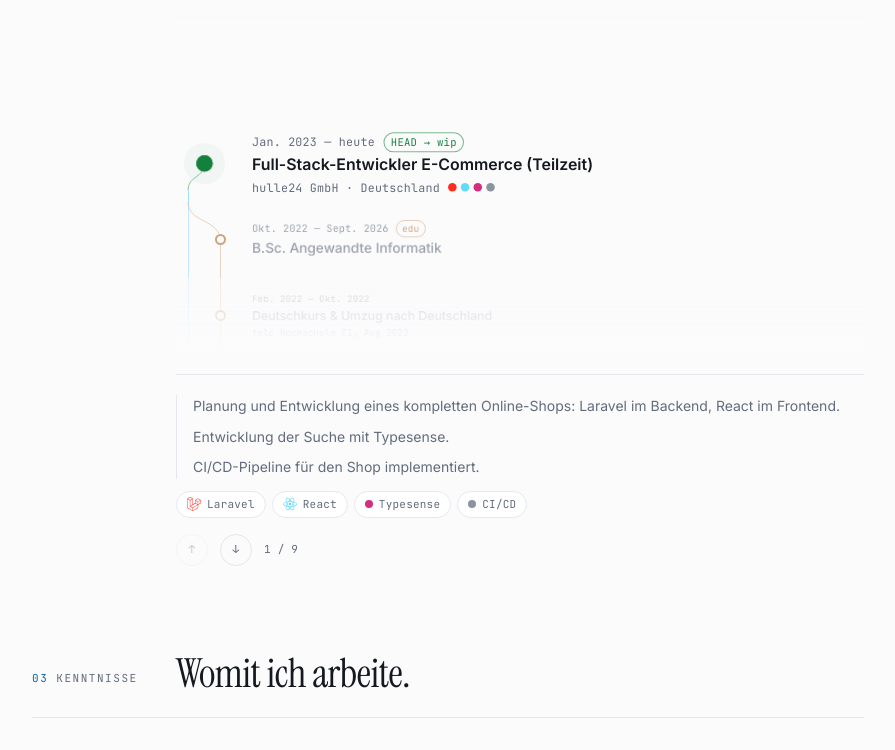
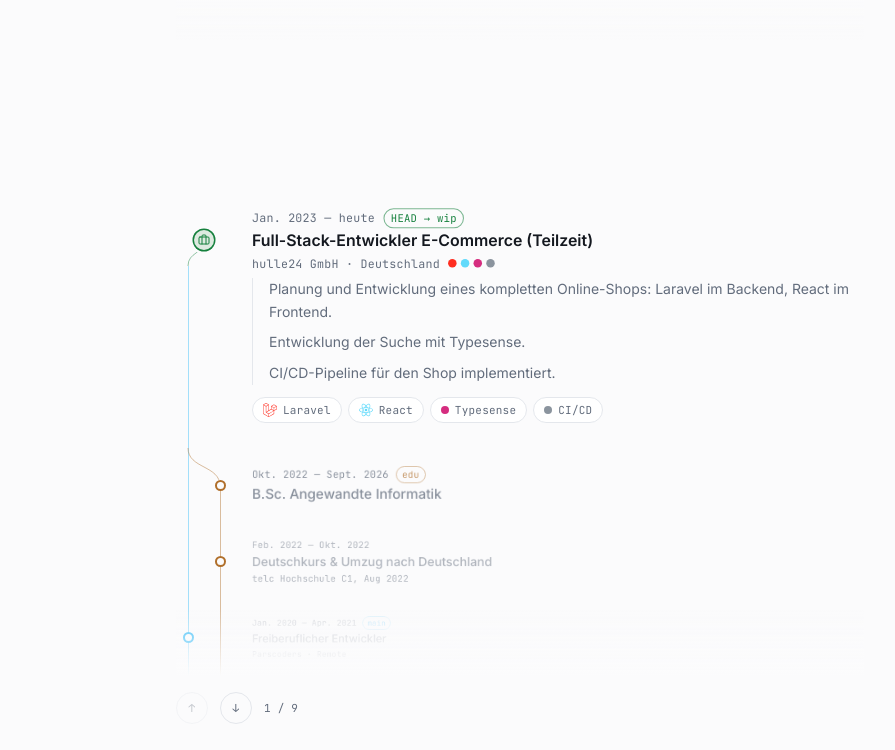
Before and after one commit to ehsanmim/ehsanmim.github.io, a React (Vite) app: page / in a window 1280 px wide. Shown: the part 1500-2250 px from the top of the page, without its empty margins (192-1087 px from the left). Built offline with nearby package versions, Linux system fonts and the light colour scheme.

Commit message:
graph design 3

```diff
--- a/src/index.css
+++ b/src/index.css
@@ -149,11 +149,29 @@
     will-change: transform;
     /* Overshoots and settles — a spring, not a ramp. That arrival past the
      * target is the difference between "it got bigger" and "it came forward". */
-    transition: transform 0.52s cubic-bezier(0.32, 1.4, 0.5, 1);
+    transition:
+      transform 0.52s cubic-bezier(0.32, 1.4, 0.5, 1),
+      opacity 0.52s cubic-bezier(0.22, 1, 0.36, 1);
   }
 
   .deck-node {
     transform-origin: center;
+  }
+
+  /* The kind mark, springing in on whichever commit has the deck. */
+  .deck-kind {
+    animation: deck-kind 0.42s cubic-bezier(0.32, 1.5, 0.5, 1) both;
+  }
+
+  @keyframes deck-kind {
+    from {
+      opacity: 0;
+      transform: scale(0.4) rotate(-12deg);
+    }
+    to {
+      opacity: 1;
+      transform: none;
+    }
   }
 
   /* The focused commit's detail, arriving after the deck has settled. */
@@ -178,7 +196,8 @@
       transition: none;
     }
 
-    .deck-detail {
+    .deck-detail,
+    .deck-kind {
       animation: none;
     }
   }
@@ -213,11 +232,29 @@
     will-change: transform;
     /* Overshoots and settles — a spring, not a ramp. That arrival past the
      * target is the difference between "it got bigger" and "it came forward". */
-    transition: transform 0.52s cubic-bezier(0.32, 1.4, 0.5, 1);
+    transition:
+      transform 0.52s cubic-bezier(0.32, 1.4, 0.5, 1),
+      opacity 0.52s cubic-bezier(0.22, 1, 0.36, 1);
   }
 
   .deck-node {
     transform-origin: center;
+  }
+
+  /* The kind mark, springing in on whichever commit has the deck. */
+  .deck-kind {
+    animation: deck-kind 0.42s cubic-bezier(0.32, 1.5, 0.5, 1) both;
+  }
+
+  @keyframes deck-kind {
+    from {
+      opacity: 0;
+      transform: scale(0.4) rotate(-12deg);
+    }
+    to {
+      opacity: 1;
+      transform: none;
+    }
   }
 
   /* The focused commit's detail, arriving after the deck has settled. */
@@ -242,7 +279,8 @@
       transition: none;
     }
 
-    .deck-detail {
+    .deck-detail,
+    .deck-kind {
       animation: none;
     }
   }
--- a/src/looks/editorial/CommitGraph.tsx
+++ b/src/looks/editorial/CommitGraph.tsx
@@ -1,4 +1,5 @@
 import { useCallback, useEffect, useRef, useState, type ReactNode } from 'react'
+import { LuBriefcase, LuGraduationCap } from 'react-icons/lu'
 import { Reveal } from '../../lib/reveal'
 import { Dot, Tag } from './visuals'
 
@@ -56,7 +57,7 @@ const CURVE = 26
  * commit, which the lanes would otherwise sit right up against. */
 const GUTTER = 76
 /** How many commits are visible either side of the one in focus. */
-const REACH = 2
+const REACH = 3
 /** How far the focused commit comes forward, and how far each ring back from it
  *  falls away. */
 const ZOOM = 1.06
@@ -141,6 +142,25 @@ export function CommitGraph({ commits }: { commits: Commit[] }) {
   const [index, setIndex] = useState(0)
   const deck = useRef<HTMLDivElement>(null)
   const last = commits.length - 1
+
+  // The focused commit opens in place, and everything below it moves down by
+  // however tall its detail turns out to be. Measured rather than assumed: one
+  // role has three bullets and a stack, another has none at all, and a fixed
+  // allowance would leave a hole under the short ones.
+  const detail = useRef<HTMLDivElement>(null)
+  const [detailH, setDetailH] = useState(0)
+  useEffect(() => {
+    const el = detail.current
+    if (!el) {
+      setDetailH(0)
+      return
+    }
+    const measure = () => setDetailH(el.scrollHeight)
+    measure()
+    const ro = new ResizeObserver(measure)
+    ro.observe(el)
+    return () => ro.disconnect()
+  }, [index, commits])
 
   const move = useCallback(
     (by: number) => {
@@ -267,8 +287,7 @@ export function CommitGraph({ commits }: { commits: Commit[] }) {
     return { from: tops.reduce(earlier), to: bottoms.reduce(later) }
   })()
 
-  const current = commits[index]
-  const height = STEP * (REACH * 2 + 1)
+  const height = STEP * (REACH * 2 + 1) + detailH
 
   return (
     <div>
@@ -281,7 +300,7 @@ export function CommitGraph({ commits }: { commits: Commit[] }) {
           aria-activedescendant={`commit-${index}`}
           onKeyDown={onKey}
           className="deck relative overflow-hidden outline-none"
-          style={{ height }}
+          style={{ height, transition: 'height 0.52s cubic-bezier(0.22, 1, 0.36, 1)' }}
         >
           {/* The whole stack moves as one, so the lanes stay joined. */}
           <div
@@ -308,15 +327,18 @@ export function CommitGraph({ commits }: { commits: Commit[] }) {
                   aria-selected={off === 0}
                   className="absolute inset-x-0 grid"
                   style={{
-                    top: i * STEP,
-                    height: STEP,
+                    // Only what is below the focused commit moves down, so the
+                    // focused commit itself never leaves the centre line.
+                    top: i * STEP + (i > index ? detailH : 0),
+                    height: STEP + (off === 0 ? detailH : 0),
                     gridTemplateColumns: `${GUTTER}px 1fr`,
-                    // Everything past the reach is gone rather than merely
-                    // faint: a deck you can see the whole of is a list.
-                    opacity: away > REACH ? 0 : 1 - away * 0.38,
-                    transition: 'opacity 0.52s cubic-bezier(0.22, 1, 0.36, 1)',
+                    transition:
+                      'top 0.52s cubic-bezier(0.22, 1, 0.36, 1), height 0.52s cubic-bezier(0.22, 1, 0.36, 1)',
                   }}
                 >
+                  {/* The graph never fades. The commits come and go through the
+                      deck, but the path they sit on is the shape of the whole
+                      history, and it is drawn end to end. */}
                   <div className="relative">
                     {lanes.map(({ lane, seg }) =>
                       seg ? (
@@ -337,18 +359,46 @@ export function CommitGraph({ commits }: { commits: Commit[] }) {
 
                   {/* Only the text column scales, so the graph beside it cannot
                       be pulled out of true. */}
+                  <div
+                    className="flex min-w-0 flex-col"
+                    style={{
+                      // The text is what recedes, not the graph beside it.
+                      opacity: away > REACH ? 0 : 1 - away * 0.26,
+                      transition: 'opacity 0.52s cubic-bezier(0.22, 1, 0.36, 1)',
+                    }}
+                  >
                     <button
                       type="button"
                       tabIndex={-1}
                       onClick={() => setIndex(i)}
-                    className="deck-card flex h-full min-w-0 items-center text-left"
+                      className="deck-card flex min-w-0 shrink-0 items-center text-left"
                       style={{
+                        height: STEP,
+                        // Only the header scales. A tall opened card scaled up
+                        // would push its own detail out of the deck.
                         transform: `scale(${off === 0 ? ZOOM : 1 - away * FALLOFF})`,
                         cursor: off === 0 ? 'default' : 'pointer',
                       }}
                     >
                       <Card commit={commit} focused={off === 0} />
                     </button>
+
+                    {/* Boolean(), not the raw expression: `stack.length` is 0
+                        for a role the CV lists no technologies for, and JSX
+                        renders a 0 rather than nothing. */}
+                    {off === 0 && Boolean(commit.body || commit.stack?.length) && (
+                      <div ref={detail} className="deck-detail min-w-0 pb-6">
+                        {commit.body}
+                        {commit.stack?.length ? (
+                          <div className="mt-3 flex flex-wrap gap-1.5">
+                            {commit.stack.map((tech) => (
+                              <Tag key={tech} name={tech} />
+                            ))}
+                          </div>
+                        ) : null}
+                      </div>
+                    )}
+                  </div>
                 </div>
               )
             })}
@@ -366,21 +416,8 @@ export function CommitGraph({ commits }: { commits: Commit[] }) {
         </div>
       </Reveal>
 
-      {/* What the focused commit did. Keyed, so it crossfades in as the deck
-          settles rather than swapping under the reader. */}
-      <div className="mt-5 border-t border-line pt-5">
-        <div key={current.id} className="deck-detail min-h-[6rem]">
-          {current.body}
-          {current.stack?.length ? (
-            <div className="mt-3 flex flex-wrap gap-1.5">
-              {current.stack.map((tech) => (
-                <Tag key={tech} name={tech} />
-              ))}
-            </div>
-          ) : null}
-        </div>
-
-        <div className="mt-4 flex items-center gap-3">
+      <div className="mt-4">
+        <div className="flex items-center gap-3">
           <Step label="↑" onClick={() => move(-1)} disabled={index === 0} />
           <Step label="↓" onClick={() => move(1)} disabled={index === last} />
           <span className="meta text-dim">
@@ -455,8 +492,16 @@ function Card({ commit, focused }: { commit: Commit; focused: boolean }) {
   )
 }
 
-/** The commit dot. Ringed in the page background so the lane line stops at it
- *  rather than running underneath; filled while its commit has the deck. */
+/**
+ * The commit dot. Ringed in the page background so the lane line stops at it
+ * rather than running underneath.
+ *
+ * The commit in focus opens into its kind — a cap for the studying, a case for
+ * the work. Only that one: nine marks down the deck would be wallpaper, and on
+ * the commit being read it says at a glance which of the two histories you are
+ * in. It is 20px across, which is exactly narrow enough to sit between the
+ * lanes either side of it without covering them.
+ */
 function Node({
   lane,
   head,
@@ -466,27 +511,48 @@ function Node({
   head?: boolean
   focused: boolean
 }) {
+  const color = laneColor(lane)
+
+  if (focused) {
+    const Icon = lane === 2 ? LuGraduationCap : LuBriefcase
+    return (
+      <span
+        aria-hidden="true"
+        className="deck-kind absolute flex items-center justify-center rounded-full"
+        style={{
+          left: LANE_X[lane] - 10,
+          top: NODE_Y - 10,
+          width: 20,
+          height: 20,
+          color,
+          background: `color-mix(in oklab, ${color} 14%, var(--color-bg))`,
+          // The inner ring is the node; the outer one is the page, punching the
+          // lane out from behind the mark.
+          boxShadow: `0 0 0 1.5px ${color}, 0 0 0 4px var(--color-bg)`,
+        }}
+      >
+        <Icon className="h-3 w-3" />
+      </span>
+    )
+  }
+
   return (
     <span
       aria-hidden="true"
       className="deck-node absolute"
-      style={{
-        left: LANE_X[lane] - 5.5,
-        top: NODE_Y - 5.5,
-        transform: focused ? 'scale(1.5)' : undefined,
-      }}
+      style={{ left: LANE_X[lane] - 5.5, top: NODE_Y - 5.5 }}
     >
       <span
         className="relative block h-[11px] w-[11px] rounded-full ring-4 ring-bg transition-colors duration-300"
         style={{
-          background: head || focused ? laneColor(lane) : 'var(--color-bg)',
-          boxShadow: `inset 0 0 0 2px ${laneColor(lane)}`,
+          background: head ? color : 'var(--color-bg)',
+          boxShadow: `inset 0 0 0 2px ${color}`,
         }}
       >
         {head && (
           <span
             className="pulse absolute inset-0 rounded-full"
-            style={{ ['--pulse-color' as string]: laneColor(lane) }}
+            style={{ ['--pulse-color' as string]: color }}
           />
         )}
       </span>
```
Lines whose indentation alone changed are shown as unchanged.
